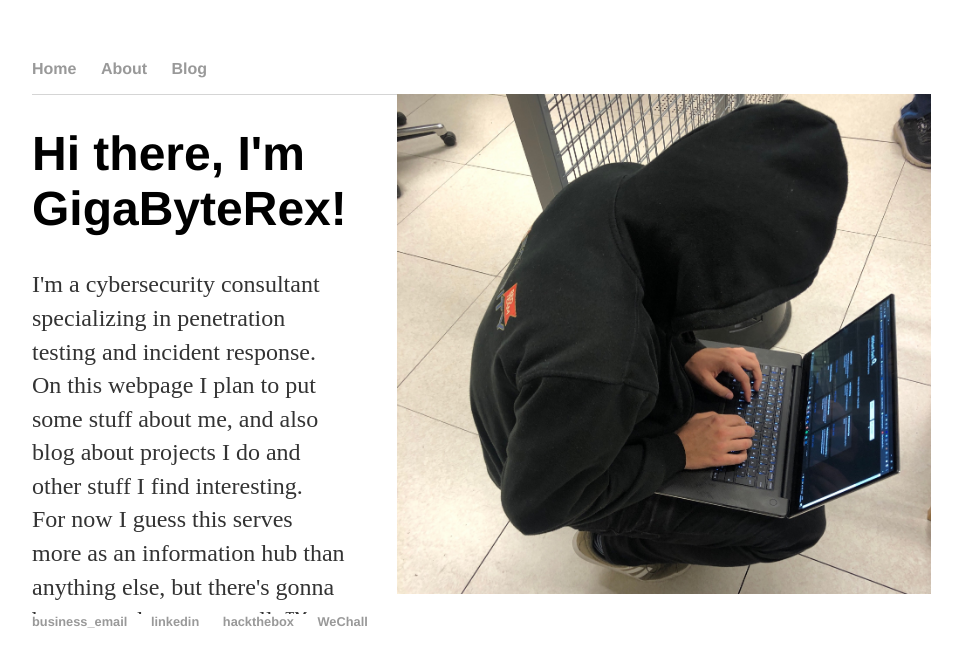
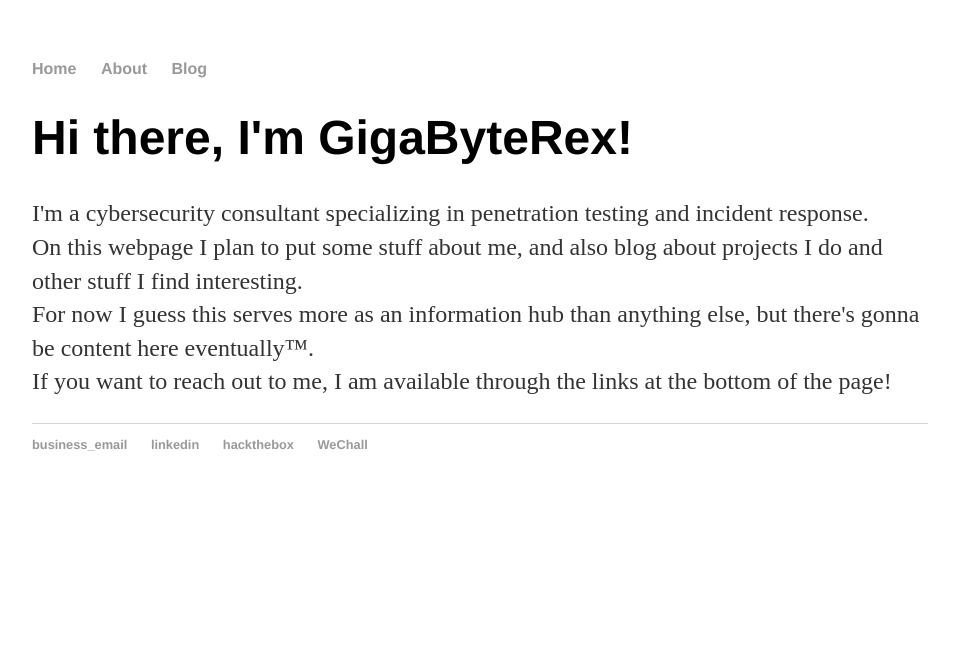
Before and after one commit to GigaByteRex/gigabyterex.github.io, a Jekyll site: the page built from index.html, in a window 1280 px wide. Shown: the top 667 px of the page, without its empty margins (160-1122 px from the left). Built offline with Jekyll 4.4.1, drawn with Linux system fonts in a browser that asks for light colours.

Commit message:
hard revert

```diff
--- a/index.html
+++ b/index.html
@@ -2,15 +2,10 @@
 layout: default
 title: GigaByteRex
 ---
-<div style="display: grid; grid-template-columns: 1fr 1fr; grid-gap: 50px; padding-bottom:20px; height: 500px; float:left; overflow:auto;" class="grid-container">
-<div style="height: 500px;" class="blurb">
+<div class="blurb">
 	<h1>Hi there, I'm GigaByteRex!</h1>
 	<p>I'm a cybersecurity consultant specializing in penetration testing and incident response.<br>
 	On this webpage I plan to put some stuff about me, and also blog about projects I do and other stuff I find interesting.<br>
     For now I guess this serves more as an information hub than anything else, but there's gonna be content here eventually&trade;.<br>
 	If you want to reach out to me, I am available through the links at the bottom of the page! </p>
-</div>
-<div style="height: 500px;" class="blurb">
-    <img style="max-height:100%;" src="hacker.png">
-</div>
 </div><!-- /.blurb -->
```
Also changed, not shown: hacker.png (deleted), 3 other files.
